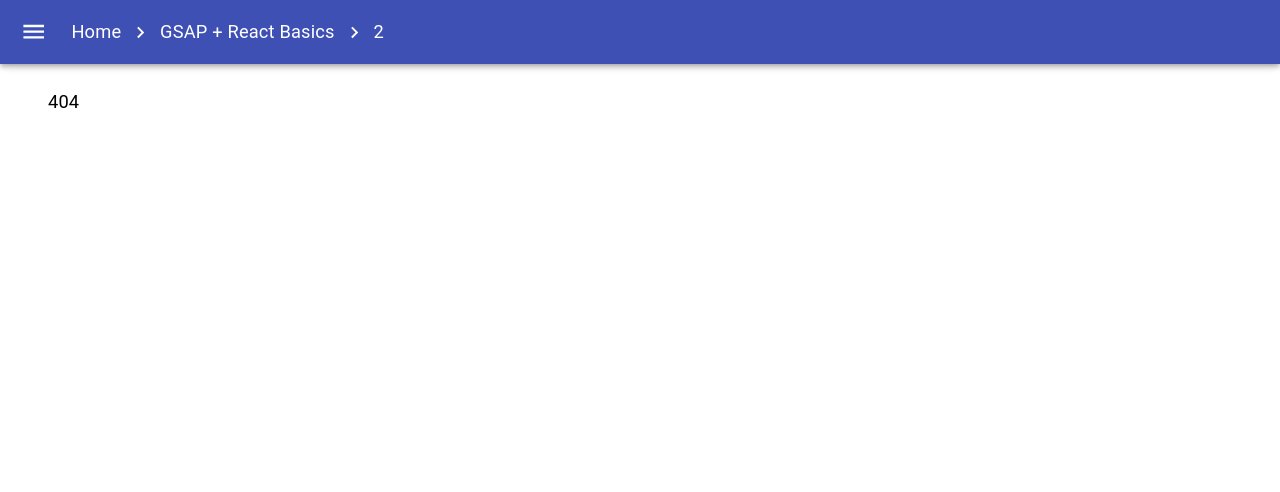
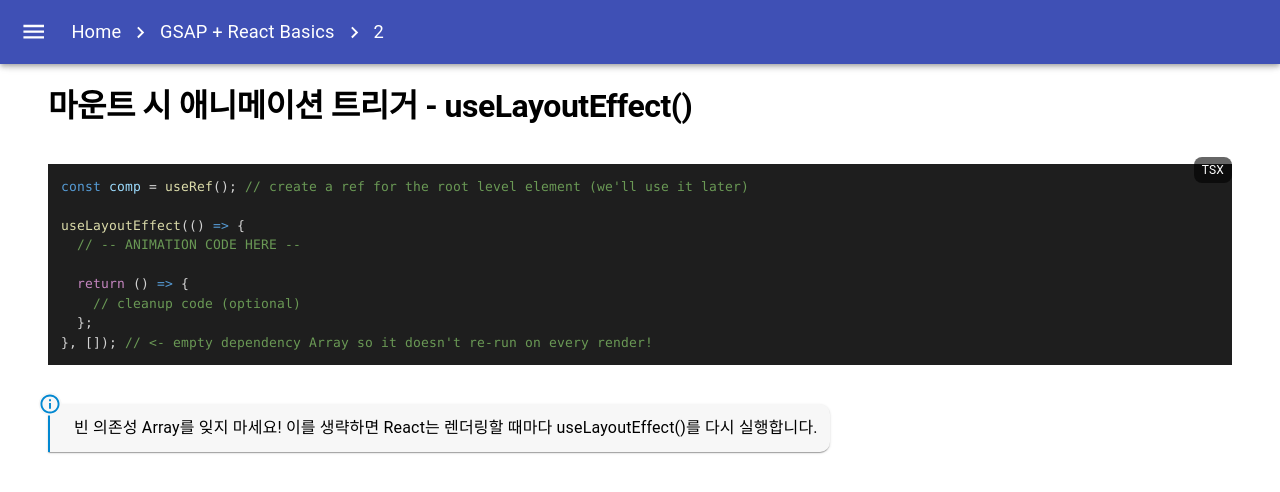
Before and after one commit to KKingmo/gsap-study, a React (Create React App) app: page /react-basics/2 in a window 1280 px wide. Before the commit this address had no page. Shown: the top 492 px of the page. Built offline with nearby package versions, Linux system fonts and the light colour scheme.

Commit message:
Ref로 요소 타겟팅

```diff
--- a/package.json
+++ b/package.json
@@ -17,6 +17,7 @@
     "react-i18next": "^12.0.0",
     "react-router-dom": "^6.4.0",
     "react-scripts": "5.0.1",
+    "react-syntax-highlighter": "^15.5.0",
     "swiper": "^8.0.7"
   },
   "scripts": {
@@ -29,6 +30,7 @@
   "devDependencies": {
     "@types/react": "^18.2.0",
     "@types/react-dom": "^18.2.1",
+    "@types/react-syntax-highlighter": "^15.5.6",
     "@typescript-eslint/eslint-plugin": "^5.59.1",
     "@typescript-eslint/parser": "^5.59.1",
     "eslint": "^8.39.0",
--- a/src/App.tsx
+++ b/src/App.tsx
@@ -31,6 +31,16 @@ export const MENU: MenuItem[] = [
 			{
 				path: '/react-basics/1',
 				name: 'Animating on interaction',
+				element: <Pages />,
+			},
+			{
+				path: '/react-basics/2',
+				name: 'Triggering animation on mount - useLayoutEffect()',
+				element: <Pages />,
+			},
+			{
+				path: '/react-basics/3',
+				name: 'Targeting elements with Refs',
 				element: <Pages />,
 			},
 		],
--- /dev/null
+++ b/src/components/common/CodeBlock.tsx
@@ -0,0 +1,33 @@
+import { Box } from '@mui/material';
+import { Prism as SyntaxHighlighter } from 'react-syntax-highlighter';
+import { vscDarkPlus } from 'react-syntax-highlighter/dist/esm/styles/prism';
+
+type CodeBlockProps = {
+	language: string;
+	codeString: string;
+};
+
+const CodeBlock = ({ language, codeString }: CodeBlockProps) => {
+	return (
+		<Box sx={{ position: 'relative', width: '100%' }}>
+			<Box
+				sx={{
+					position: 'absolute',
+					top: 0,
+					right: 0,
+					padding: '0.25rem 0.5rem',
+					backgroundColor: 'rgba(0,0,0,0.6)',
+					borderRadius: '0.5rem',
+					color: 'white',
+					fontSize: '0.75rem',
+				}}>
+				{language.toUpperCase()}
+			</Box>
+			<SyntaxHighlighter language={language} style={vscDarkPlus}>
+				{codeString}
+			</SyntaxHighlighter>
+		</Box>
+	);
+};
+
+export default CodeBlock;
--- /dev/null
+++ b/src/components/common/InfoPaper.tsx
@@ -0,0 +1,40 @@
+import { Paper } from '@mui/material';
+import { ReactNode } from 'react';
+import InfoOutlinedIcon from '@mui/icons-material/InfoOutlined';
+
+type InfoPaperProps = {
+	accentColor?: 'error' | 'info' | 'success' | 'warning';
+	children: ReactNode;
+};
+
+const InfoPaper = ({ accentColor = 'info', children }: InfoPaperProps) => {
+	return (
+		<Paper
+			sx={(theme) => ({
+				position: 'relative',
+				padding: '0.75rem 0.75rem 0.75rem 1.5rem',
+				borderLeft: `${theme.palette[accentColor].main} solid 2px`,
+				borderRadius: '10px',
+				borderTopLeftRadius: '0px',
+				borderBottomLeftRadius: '0px',
+				fontSize: '1rem',
+				whiteSpace: 'pre-wrap',
+			})}>
+			<InfoOutlinedIcon
+				fontSize={'small'}
+				color={accentColor}
+				sx={(theme) => ({
+					position: 'absolute',
+					left: 0,
+					top: 0,
+					transform: 'translate(-50%, -50%)',
+					borderRadius: '100%',
+					backgroundColor: theme.palette.background.paper,
+				})}
+			/>
+			{children}
+		</Paper>
+	);
+};
+
+export default InfoPaper;
--- a/src/components/react-basics/AnimatingOnInteraction.tsx
+++ b/src/components/react-basics/AnimatingOnInteraction.tsx
@@ -20,7 +20,7 @@ const AnimatingOnInteraction = () => {
 				justifyContent: 'center',
 				gap: '2rem',
 			}}>
-			<Typography variant='h2'>사용자 상호작용에 애니메이션 적용하기</Typography>
+			<Typography variant='h1'>사용자 상호작용에 애니메이션 적용하기</Typography>
 			<Box
 				onMouseEnter={onEnter}
 				onMouseLeave={onLeave}
@@ -35,6 +35,11 @@ const AnimatingOnInteraction = () => {
 				}}>
 				Hover Me
 			</Box>
+			<Typography variant='body2'>
+				{
+					'하지만 컴포넌트가 마운트된 후 사용자가 트리거한 콜백 없이 애니메이션이 실행되도록 하려면 어떻게 해야 할까요?'
+				}
+			</Typography>
 		</Box>
 	);
 };
--- /dev/null
+++ b/src/components/react-basics/TargetingElementsWithRefs.tsx
@@ -0,0 +1,55 @@
+import { Box, Typography } from '@mui/material';
+import CodeBlock from '../common/CodeBlock';
+import InfoPaper from '../common/InfoPaper';
+
+const CODESTRING = [
+	`const boxRef = useRef();
+
+useLayoutEffect(() => {
+  // Refs allow you to access DOM nodes
+  console.log(boxRef); // { current: div.box }
+  // then we can animate them like so...
+  gsap.to(boxRef.current, {
+    rotation: '+=360',
+  });
+});
+
+return (
+  <div className='App'>
+    <div className='box' ref={boxRef}>
+      Hello
+    </div>
+  </div>
+);`,
+];
+
+const TargetingElementsWithRefs = () => {
+	return (
+		<Box
+			sx={{
+				display: 'flex',
+				flexDirection: 'column',
+				alignItems: 'flex-start',
+				justifyContent: 'center',
+				gap: '2rem',
+			}}>
+			<Typography variant='h1'>Ref로 요소 타겟팅</Typography>
+			<Typography variant='body2'>
+				{
+					'애니메이션을 적용하려면 어떤 요소를 타겟팅할지 GSAP에 알려줘야 합니다.\nReact에서 DOM노드에 접근하는 방법은 Ref를 사용하는 것입니다.\nRef는 특정 DOM 노드에 대한 안전하고 신뢰할 수 있는 참조입니다.'
+				}
+			</Typography>
+			<CodeBlock language='tsx' codeString={CODESTRING[0]} />
+			<Typography variant='body2'>
+				{
+					'하지만 애니메이션에는 많은 DOM 요소를 타깃팅하는 경우가 많습니다.\n10개의 서로 다른 요소를 엇갈리게 배치하려면 각 DOM 노드에 대해 참조를 만들어야 합니다.\n이 작업은 금방 반복되고 지저분해질 수 있습니다.'
+				}
+				{
+					'\n\n그렇다면 텍스트 선택자의 유연성과 Ref의 보안을 어떻게 활용할 수 있을까요?\n\ngsap.context()가 좋은 해결책이 될 수 있습니다.'
+				}
+			</Typography>
+		</Box>
+	);
+};
+
+export default TargetingElementsWithRefs;
--- /dev/null
+++ b/src/components/react-basics/TriggeringAnimationOnMount.tsx
@@ -0,0 +1,38 @@
+import { Box, Typography } from '@mui/material';
+import CodeBlock from '../common/CodeBlock';
+import InfoPaper from '../common/InfoPaper';
+
+const CODESTRING = [
+	`const comp = useRef(); // create a ref for the root level element (we'll use it later)
+
+useLayoutEffect(() => {
+  // -- ANIMATION CODE HERE --
+
+  return () => {
+    // cleanup code (optional)
+  };
+}, []); // <- empty dependency Array so it doesn't re-run on every render!`,
+];
+
+const TriggeringAnimationOnMount = () => {
+	return (
+		<Box
+			sx={{
+				display: 'flex',
+				flexDirection: 'column',
+				alignItems: 'flex-start',
+				justifyContent: 'center',
+				gap: '2rem',
+			}}>
+			<Typography variant='h1'>마운트 시 애니메이션 트리거 - useLayoutEffect() </Typography>
+			<CodeBlock language='tsx' codeString={CODESTRING[0]} />
+			<InfoPaper>
+				{
+					'빈 의존성 Array를 잊지 마세요! 이를 생략하면 React는 렌더링할 때마다 useLayoutEffect()를 다시 실행합니다.'
+				}
+			</InfoPaper>
+		</Box>
+	);
+};
+
+export default TriggeringAnimationOnMount;
--- a/src/pages/react-basics/Pages.tsx
+++ b/src/pages/react-basics/Pages.tsx
@@ -1,6 +1,8 @@
 import { useCallback } from 'react';
 import { useLocation } from 'react-router-dom';
 import AnimatingOnInteraction from '../../components/react-basics/AnimatingOnInteraction';
+import TriggeringAnimationOnMount from '../../components/react-basics/TriggeringAnimationOnMount';
+import TargetingElementsWithRefs from '../../components/react-basics/TargetingElementsWithRefs';
 
 const Pages = () => {
 	const location = useLocation();
@@ -11,7 +13,9 @@ const Pages = () => {
 			case '1':
 				return <AnimatingOnInteraction />;
 			case '2':
-				return <div>2</div>;
+				return <TriggeringAnimationOnMount />;
+			case '3':
+				return <TargetingElementsWithRefs />;
 			default:
 				return <div>404</div>;
 		}
--- a/src/theme/lightTheme.ts
+++ b/src/theme/lightTheme.ts
@@ -28,16 +28,19 @@ const lightTheme = createTheme({
 	typography: {
 		fontSize: 16,
 		h1: {
-			fontSize: '3.75rem',
+			fontSize: '2rem',
 			fontWeight: 'bold',
 		},
 		h2: {
-			fontSize: '2rem',
+			fontSize: '1.25rem',
 			fontWeight: 'bold',
 		},
 		subtitle1: {
 			fontSize: '0.9375rem',
 		},
+		body2: {
+			whiteSpace: 'pre-wrap',
+		},
 	},
 });
 
```
Also changed, not shown: 1 other file (tests, documents, lock files or other folders).
